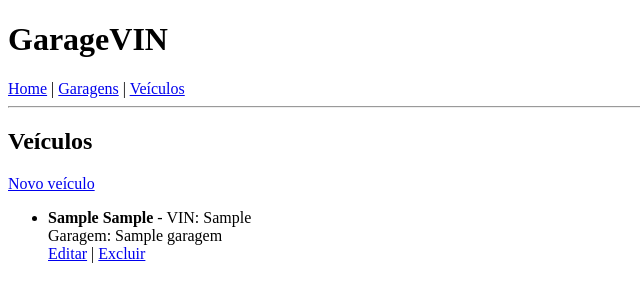
After one commit to Gabrieldanttasx/wsBackend-Fabrica26.1, a Django app: page /veiculos/ in a window 1280 px wide. The commit adds this page. Shown: the top 302 px of the page, without its empty margins (0-640 px from the left). Run offline with Django 5.2, Linux system fonts and the light colour scheme; tables that the repository leaves empty hold one stand-in row (values such as "Sample post").

Commit message:
feat: implementa CRUD de veiculos

```diff
--- a/garagem/templates/garagem/base.html
+++ b/garagem/templates/garagem/base.html
@@ -9,7 +9,8 @@
 
     <nav>
         <a href="{% url 'home' %}">Home</a> |
-        <a href="{% url 'listar_garagens' %}">Garagens</a>
+        <a href="{% url 'listar_garagens' %}">Garagens</a> |
+        <a href="{% url 'listar_veiculos' %}">Veículos</a>
     </nav>
 
     <hr>
--- /dev/null
+++ b/garagem/templates/garagem/veiculos/listar.html
@@ -0,0 +1,23 @@
+{% extends 'garagem/base.html' %}
+
+{% block content %}
+<h2>Veículos</h2>
+
+<a href="{% url 'criar_veiculo' %}">Novo veículo</a>
+
+<ul>
+    {% for veiculo in veiculos %}
+        <li>
+            <strong>{{ veiculo.marca }} {{ veiculo.modelo }}</strong> - VIN: {{ veiculo.vin }}
+            <br>
+            Garagem: {{ veiculo.garagem.nome }}
+            <br>
+            <a href="{% url 'editar_veiculo' veiculo.id %}">Editar</a>
+            |
+            <a href="{% url 'excluir_veiculo' veiculo.id %}">Excluir</a>
+        </li>
+    {% empty %}
+        <li>Nenhum veículo cadastrado.</li>
+    {% endfor %}
+</ul>
+{% endblock %}
--- a/garagem/urls.py
+++ b/garagem/urls.py
@@ -8,4 +8,9 @@ urlpatterns = [
     path('garagens/nova/', views.criar_garagem, name='criar_garagem'),
     path('garagens/<int:pk>/editar/', views.editar_garagem, name='editar_garagem'),
     path('garagens/<int:pk>/excluir/', views.excluir_garagem, name='excluir_garagem'),
+
+    path('veiculos/', views.listar_veiculos, name='listar_veiculos'),
+    path('veiculos/novo/', views.criar_veiculo, name='criar_veiculo'),
+    path('veiculos/<int:pk>/editar/', views.editar_veiculo, name='editar_veiculo'),
+    path('veiculos/<int:pk>/excluir/', views.excluir_veiculo, name='excluir_veiculo'),
 ]
--- a/garagem/views.py
+++ b/garagem/views.py
@@ -35,3 +35,33 @@ def excluir_garagem(request, pk):
         garagem.delete()
         return redirect('listar_garagens')
     return render(request, 'garagem/garagens/excluir.html', {'garagem': garagem})
+
+
+def listar_veiculos(request):
+    veiculos = Veiculo.objects.select_related('garagem').all().order_by('-criado_em')
+    return render(request, 'garagem/veiculos/listar.html', {'veiculos': veiculos})
+
+
+def criar_veiculo(request):
+    form = VeiculoForm(request.POST or None)
+    if form.is_valid():
+        form.save()
+        return redirect('listar_veiculos')
+    return render(request, 'garagem/veiculos/form.html', {'form': form, 'titulo': 'Novo veículo'})
+
+
+def editar_veiculo(request, pk):
+    veiculo = get_object_or_404(Veiculo, pk=pk)
+    form = VeiculoForm(request.POST or None, instance=veiculo)
+    if form.is_valid():
+        form.save()
+        return redirect('listar_veiculos')
+    return render(request, 'garagem/veiculos/form.html', {'form': form, 'titulo': 'Editar veículo'})
+
+
+def excluir_veiculo(request, pk):
+    veiculo = get_object_or_404(Veiculo, pk=pk)
+    if request.method == 'POST':
+        veiculo.delete()
+        return redirect('listar_veiculos')
+    return render(request, 'garagem/veiculos/excluir.html', {'veiculo': veiculo})
```
Also changed, not shown: garagem/templates/garagem/veiculos/excluir.html (added, +12 -0 lines), garagem/templates/garagem/veiculos/form.html (added, +11 -0 lines).
